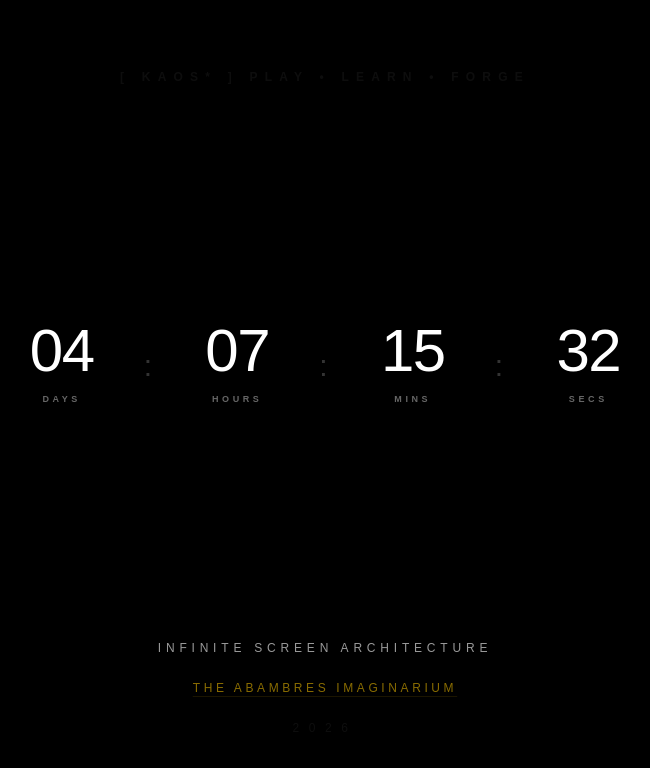
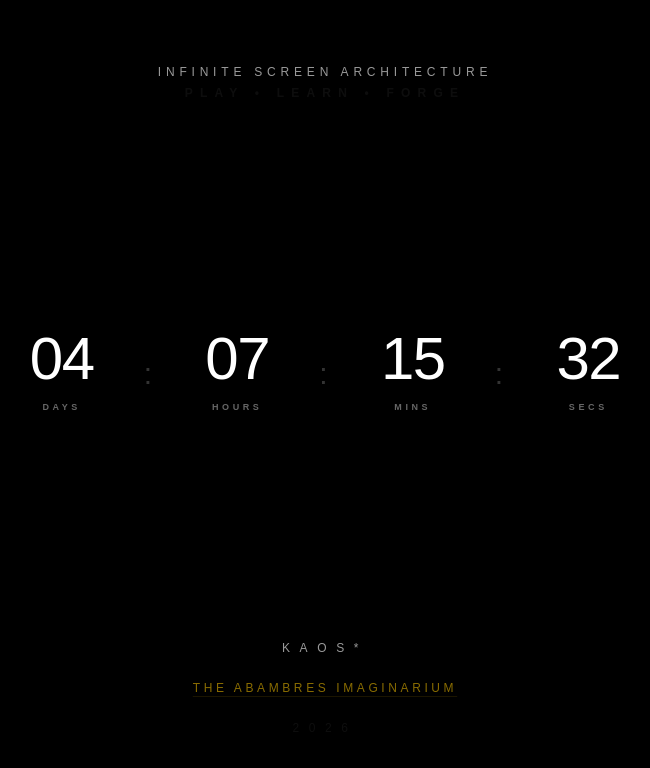
Before and after one commit to abambres/kaosx, a Next.js app: page / in a window 1280 px wide. Shown: the top 768 px of the page, without its empty margins (315-965 px from the left). Built offline with nearby package versions, Linux system fonts and the light colour scheme.

Commit message:
Update footer and header text in page.tsx

```diff
--- a/app/page.tsx
+++ b/app/page.tsx
@@ -75,8 +75,11 @@ export default function App() {
 
       {/* HEADER: PLAY | LEARN | FORGE */}
       <header className="z-10 text-center opacity-60">
+        <p className="text-[8px] md:text-xs tracking-[0.4em] text-white">
+          INFINITE SCREEN ARCHITECTURE
+        </p>
         <span className="text-[10px] md:text-xs font-bold tracking-[0.6em]">
-          [ KAOS* ] PLAY &bull; LEARN &bull; FORGE
+          PLAY &bull; LEARN &bull; FORGE
         </span>
       </header>
 
@@ -90,8 +93,9 @@ export default function App() {
       {/* FOOTER: THE ABAMBRES IMAGINARIUM */}
       <footer className="z-10 w-full flex flex-col items-center space-y-6 md:space-y-8 px-4 text-center opacity-60">
         <div className="flex flex-col space-y-4 md:space-y-6">
-          <p className="text-[8px] md:text-xs tracking-[0.4em] text-white">
-            INFINITE SCREEN ARCHITECTURE
+
+          <p className="text-[8px] md:text-xs tracking-[0.8em] text-white">
+            KAOS*
           </p>
 
           <p className="text-[8px] md:text-xs tracking-[0.3em]">
@@ -108,6 +112,7 @@ export default function App() {
           <p className="text-[8px] md:text-xs tracking-[0.8em]">
             2026
           </p>
+
         </div>
       </footer>
     </main>
```
